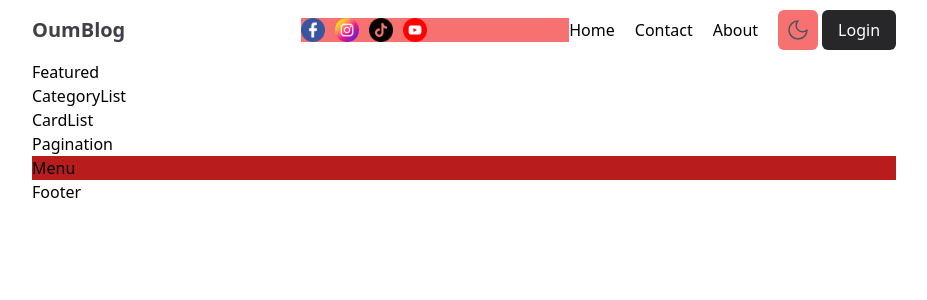
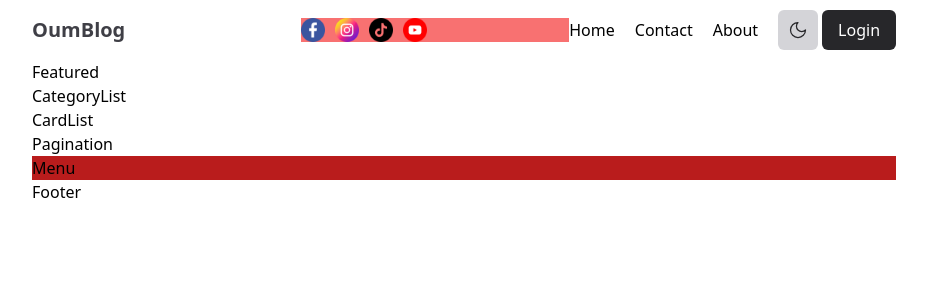
Before and after one commit to OumB2021/Oumblog, a Next.js app: page / in a window 1280 px wide. Shown: the top 300 px of the page, without its empty margins (176-1103 px from the left). Built offline with nearby package versions, Linux system fonts and the light colour scheme.

Commit message:
theme context

```diff
--- a/components/theme-toggle/theme-toggle.tsx
+++ b/components/theme-toggle/theme-toggle.tsx
@@ -7,17 +7,17 @@ import { useState } from "react";
 function ThemeToggle() {
   const [theme, setTheme] = useState("light");
   return (
-    <button className="bg-red-400 p-2 rounded-md" onClick={() => {}}>
+    <button className="bg-zinc-300 p-[10px] rounded-md" onClick={() => {}}>
       {theme === "dark" ? (
         <Sun
-          className="text-gray-600 hover:text-gray-900"
-          size={24}
+          className="text-zinc-800 hover:text-black"
+          size={20}
           strokeWidth={1.5}
         />
       ) : (
         <Moon
-          className="text-gray-600 hover:text-gray-900"
-          size={24}
+          className="text-zinc-800 hover:text-black"
+          size={20}
           strokeWidth={1.5}
         />
       )}
```
Also changed, not shown: context/theme-context.tsx (added, +19 -0 lines), tsconfig.json (+7 -1 lines).
